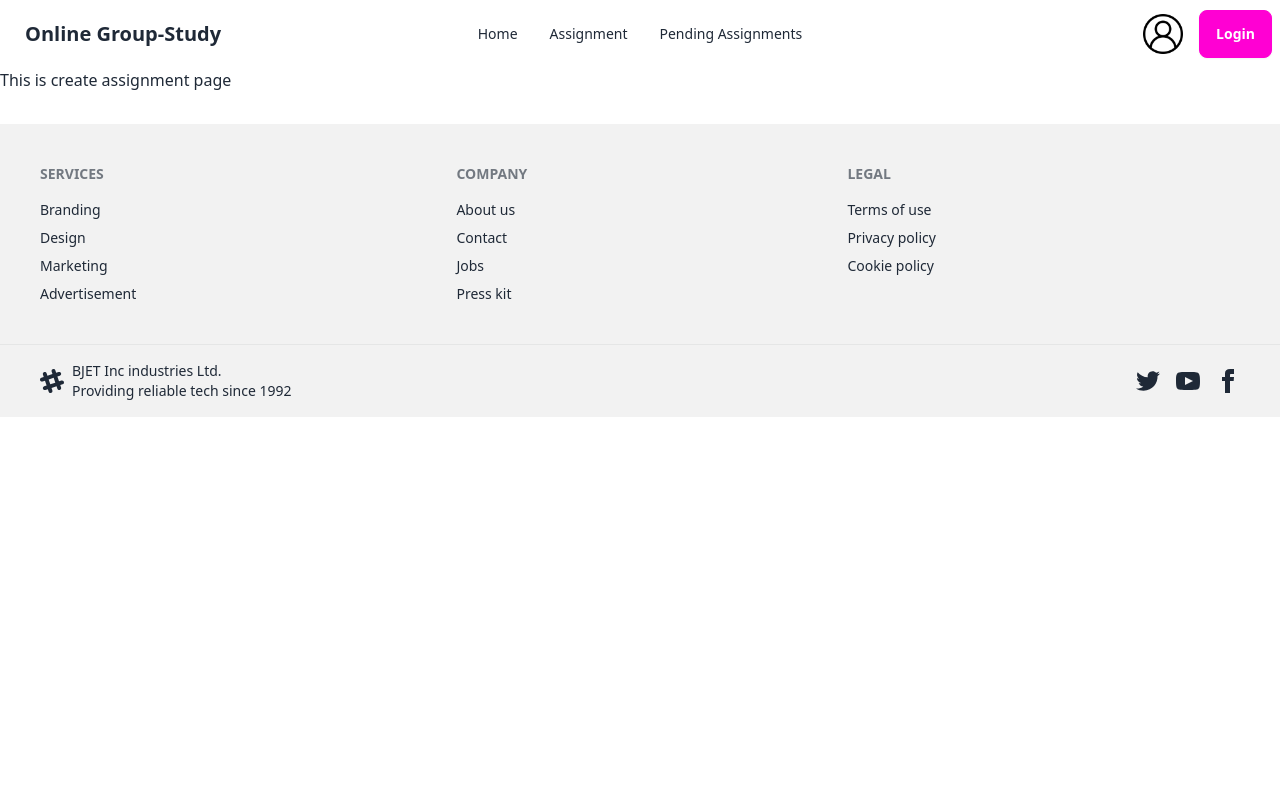
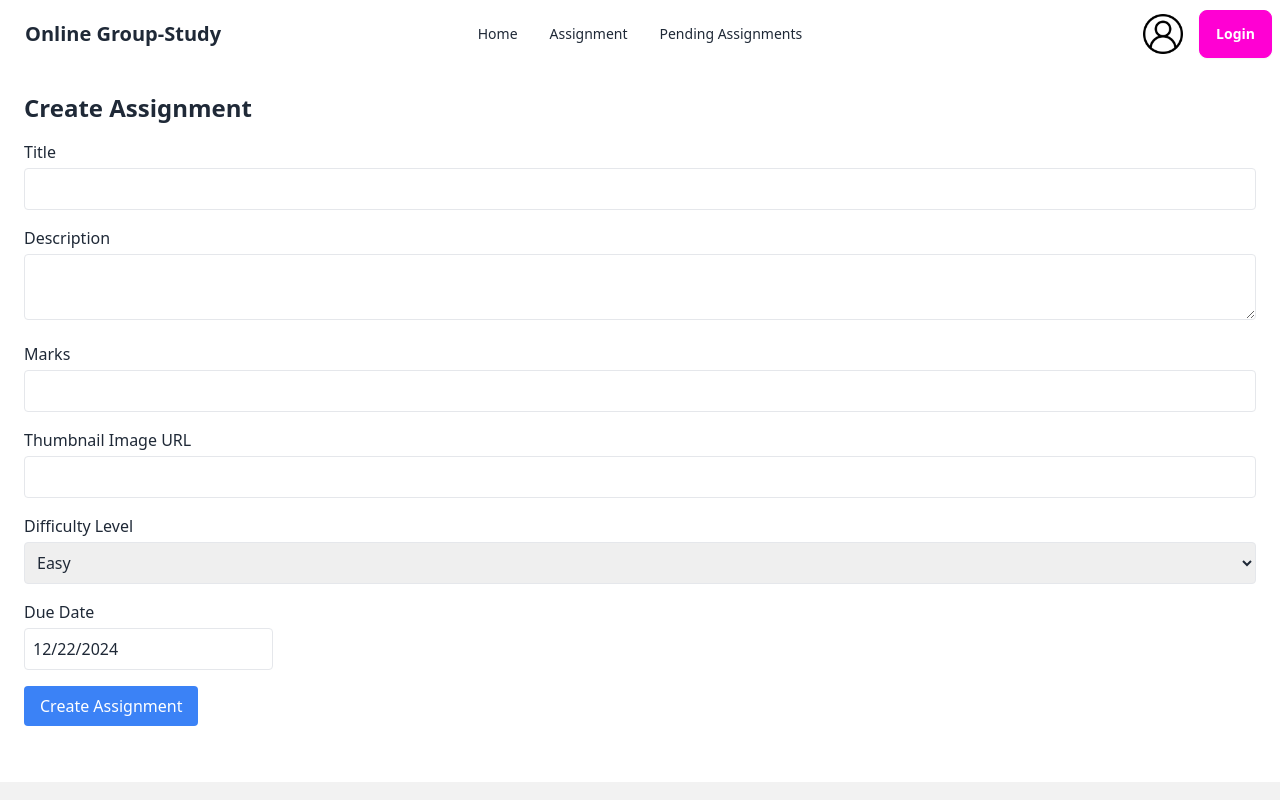
Before and after one commit to smshakil6907/Online-group-study-website-client, a React (Vite) app: page /createAssignment in a window 1280 px wide. Shown: the top 800 px of the page. Built offline with nearby package versions, Linux system fonts and the light colour scheme; no server answers.

Commit message:
added create assignment page and assignment page

```diff
--- a/package.json
+++ b/package.json
@@ -14,6 +14,7 @@
     "localforage": "^1.10.0",
     "match-sorter": "^8.0.0",
     "react": "^18.3.1",
+    "react-datepicker": "^7.5.0",
     "react-dom": "^18.3.1",
     "react-hot-toast": "^2.4.1",
     "react-router-dom": "^7.1.0",
--- a/src/pages/Assignment.jsx
+++ b/src/pages/Assignment.jsx
@@ -1,9 +1,80 @@
-import React from "react";
+import React, { useEffect, useState } from "react";
 
 export default function Assignment() {
+  const [assignments, setAssignments] = useState([]);
+  const [loading, setLoading] = useState(true);
+
+  useEffect(() => {
+    fetch("http://localhost:5000/assignment")
+      .then((res) => res.json())
+      .then((data) => {
+        setAssignments(data);
+        setLoading(false);
+      });
+  }, []);
+
+  const handleDelete = (id) => {
+    fetch(`http://localhost:5000/assignment/${id}`, {
+      method: "DELETE",
+    })
+      .then((res) => res.json())
+      .then((data) => {
+        if (data.success) {
+          setAssignments(
+            assignments.filter((assignment) => assignment._id !== id)
+          );
+          alert("Assignment deleted successfully");
+        }
+      });
+  };
+
+  if (loading) {
+    return <div>Loading assignments...</div>;
+  }
+
   return (
-    <div>
-      <h2>Assignment page</h2>
+    <div className="container mx-auto p-4">
+      <h1 className="text-2xl font-bold text-center mb-4">All Assignments</h1>
+      <div className="grid grid-cols-1 sm:grid-cols-2 lg:grid-cols-3 gap-6">
+        {assignments.map((assignment) => (
+          <div
+            key={assignment._id}
+            className="card bg-base-100 shadow-xl p-4 flex flex-col"
+          >
+            <img
+              src={assignment.thumbnail}
+              alt={assignment.title}
+              className="w-full h-40 object-cover rounded"
+            />
+            <div className="mt-4">
+              <h2 className="font-bold text-lg">{assignment.title}</h2>
+              <p className="text-sm text-gray-600 mt-2">
+                {assignment.description}
+              </p>
+              <p className="mt-2">
+                <strong>Marks:</strong> {assignment.marks}
+              </p>
+              <p className="mt-1">
+                <strong>Difficulty:</strong> {assignment.difficulty}
+              </p>
+            </div>
+            <div className="mt-4 flex justify-between">
+              <button
+                onClick={() => handleDelete(assignment._id)}
+                className="btn btn-sm btn-error text-white"
+              >
+                Delete
+              </button>
+              <button className="btn btn-sm btn-warning text-white">
+                Update
+              </button>
+              <button className="btn btn-sm btn-primary text-white">
+                View
+              </button>
+            </div>
+          </div>
+        ))}
+      </div>
     </div>
   );
 }
--- a/src/pages/CreateAssignment.jsx
+++ b/src/pages/CreateAssignment.jsx
@@ -1,9 +1,152 @@
-import React from "react";
+import React, { useState } from "react";
+import DatePicker from "react-datepicker";
+import "react-datepicker/dist/react-datepicker.css";
+import { useNavigate } from "react-router-dom";
 
 export default function CreateAssignment() {
+  const [title, setTitle] = useState("");
+  const [description, setDescription] = useState("");
+  const [marks, setMarks] = useState("");
+  const [thumbnail, setThumbnail] = useState("");
+  const [difficulty, setDifficulty] = useState("easy");
+  const [dueDate, setDueDate] = useState(new Date());
+  const [successMessage, setSuccessMessage] = useState("");
+  const navigate = useNavigate();
+
+  const handleSubmit = (e) => {
+    e.preventDefault();
+
+    const assignmentData = {
+      title,
+      description,
+      marks: parseInt(marks, 10),
+      thumbnail,
+      difficulty,
+      dueDate,
+    };
+
+    console.log("Assignment Data:", assignmentData);
+    fetch("http://localhost:5000/assignment", {
+      method: "POST",
+      headers: {
+        "content-type": "application/json",
+      },
+      body: JSON.stringify(assignmentData),
+    })
+      .then((res) => res.json())
+      .then((data) => {
+        console.log(data);
+      });
+
+    setTitle("");
+    setDescription("");
+    setMarks("");
+    setThumbnail("");
+    setDifficulty("easy");
+    setDueDate(new Date());
+    setSuccessMessage("Assignment created successfully!");
+  };
+
   return (
-    <div>
-      <h2>This is create assignment page</h2>
+    <div className="container mx-auto p-6">
+      <h1 className="text-2xl font-bold mb-4">Create Assignment</h1>
+      {successMessage && (
+        <div className="mb-4 p-3 bg-green-100 text-green-800 rounded">
+          {successMessage}
+        </div>
+      )}
+      <form onSubmit={handleSubmit} className="space-y-4">
+        <div>
+          <label className="block font-medium mb-1" htmlFor="title">
+            Title
+          </label>
+          <input
+            type="text"
+            id="title"
+            value={title}
+            onChange={(e) => setTitle(e.target.value)}
+            required
+            className="w-full border p-2 rounded"
+          />
+        </div>
+
+        <div>
+          <label className="block font-medium mb-1" htmlFor="description">
+            Description
+          </label>
+          <textarea
+            id="description"
+            value={description}
+            onChange={(e) => setDescription(e.target.value)}
+            required
+            className="w-full border p-2 rounded"
+          />
+        </div>
+
+        <div>
+          <label className="block font-medium mb-1" htmlFor="marks">
+            Marks
+          </label>
+          <input
+            type="number"
+            id="marks"
+            value={marks}
+            onChange={(e) => setMarks(e.target.value)}
+            required
+            className="w-full border p-2 rounded"
+          />
+        </div>
+
+        <div>
+          <label className="block font-medium mb-1" htmlFor="thumbnail">
+            Thumbnail Image URL
+          </label>
+          <input
+            type="url"
+            id="thumbnail"
+            value={thumbnail}
+            onChange={(e) => setThumbnail(e.target.value)}
+            required
+            className="w-full border p-2 rounded"
+          />
+        </div>
+
+        <div>
+          <label className="block font-medium mb-1" htmlFor="difficulty">
+            Difficulty Level
+          </label>
+          <select
+            id="difficulty"
+            value={difficulty}
+            onChange={(e) => setDifficulty(e.target.value)}
+            className="w-full border p-2 rounded"
+          >
+            <option value="easy">Easy</option>
+            <option value="medium">Medium</option>
+            <option value="hard">Hard</option>
+          </select>
+        </div>
+
+        <div>
+          <label className="block font-medium mb-1" htmlFor="dueDate">
+            Due Date
+          </label>
+          <DatePicker
+            id="dueDate"
+            selected={dueDate}
+            onChange={(date) => setDueDate(date)}
+            required
+            className="w-full border p-2 rounded"
+          />
+        </div>
+
+        <button
+          type="submit"
+          className="bg-blue-500 text-white py-2 px-4 rounded hover:bg-blue-600"
+        >
+          Create Assignment
+        </button>
+      </form>
     </div>
   );
 }
--- a/src/routes/router.jsx
+++ b/src/routes/router.jsx
@@ -32,6 +32,7 @@ const router = createBrowserRouter([
       {
         path: "/assignment",
         element: <Assignment></Assignment>,
+        loader: () => fetch("http://localhost:5000/assignment"),
       },
       {
         path: "/pendingAssignment",
```
Also changed, not shown: 1 other file (tests, documents, lock files or other folders).
